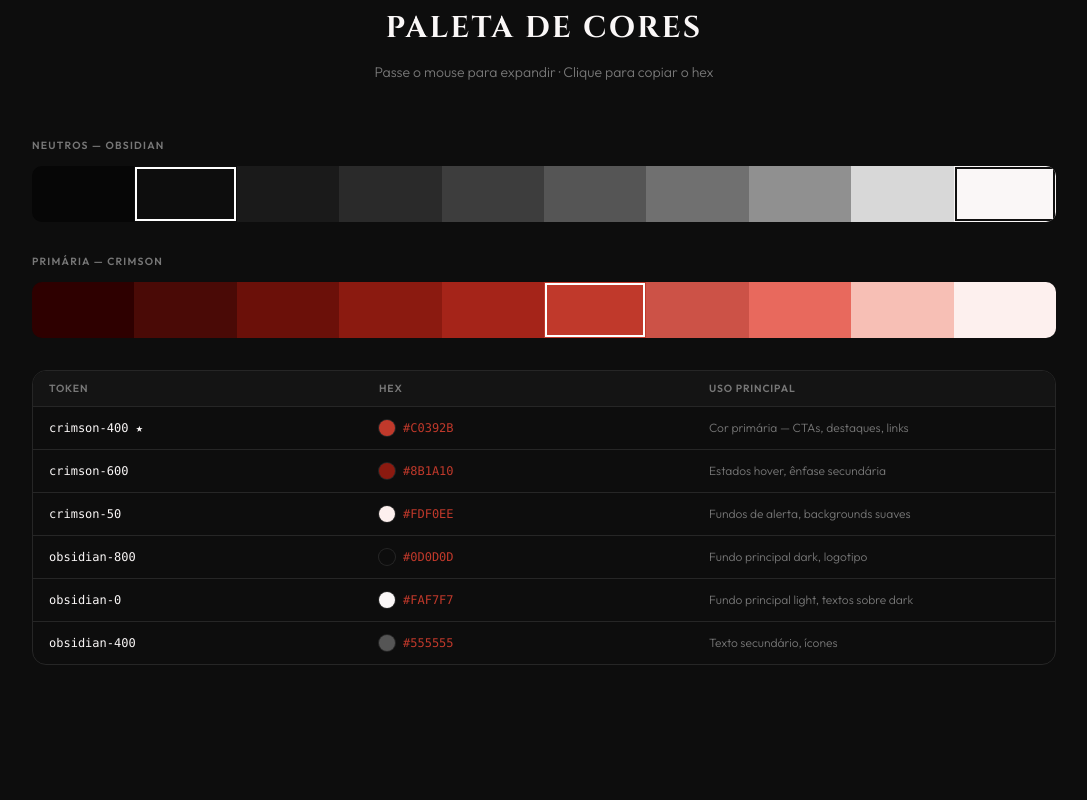
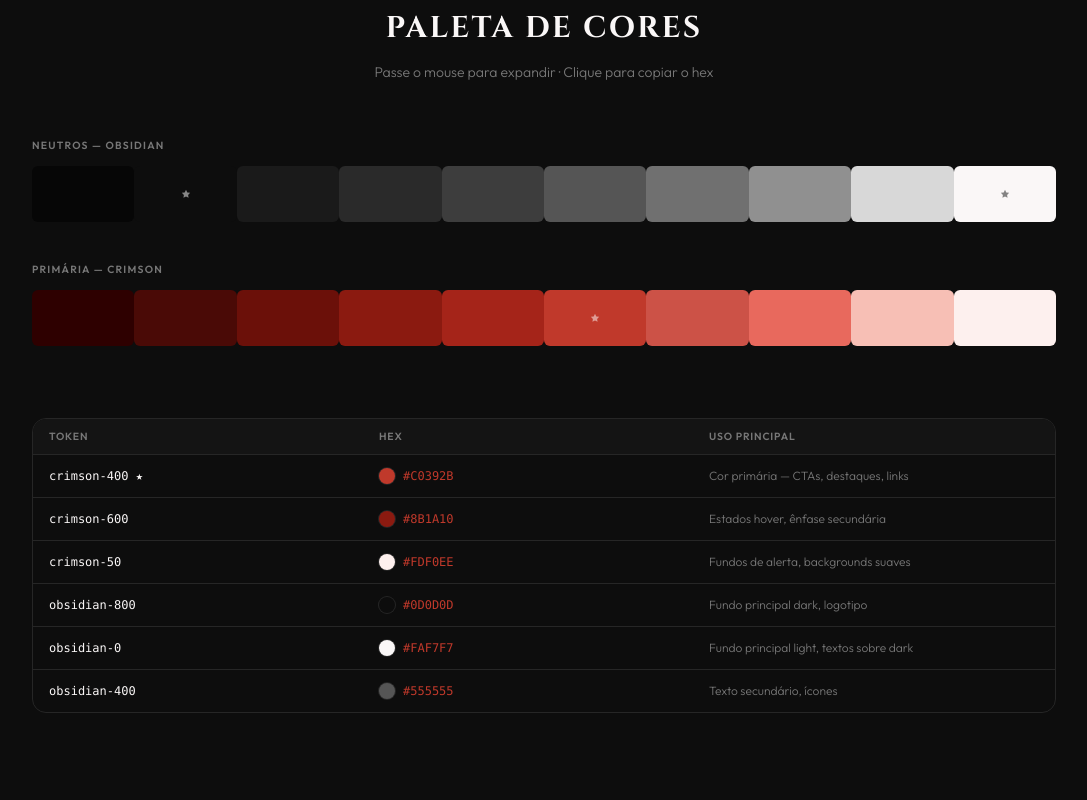
Before and after one commit to mthscnobre/nobilis-tecnologia, a Next.js app: page /manual in a window 1280 px wide. Shown: the part 1700-2500 px from the top of the page, without its empty margins (96-1183 px from the left). Built offline with nearby package versions, Linux system fonts and the light colour scheme.

Commit message:
fix: paleta interativa, navbar dupla resolvida, badge do manual no footer e slider Cinzel

```diff
--- a/app/layout.tsx
+++ b/app/layout.tsx
@@ -3,6 +3,7 @@ import { cinzel, outfit } from "@/lib/fonts";
 import { ThemeProvider } from "@/providers/theme-provider";
 import { Navbar } from "@/components/layout/Navbar";
 import { ScrollTopButton } from "@/components/layout/ScrollTopButton";
+import { NavbarWrapper } from "@/components/layout/NavbarWrapper";
 import "./globals.css";
 
 export const metadata: Metadata = {
@@ -31,7 +32,7 @@ export default function RootLayout({ children }: { children: React.ReactNode })
       <body className="font-outfit antialiased overflow-x-hidden">
         <ThemeProvider>
           <div className="relative z-10">
-            <Navbar />
+            <NavbarWrapper />
             {children}
           </div>
           <ScrollTopButton />
--- a/components/layout/Footer.tsx
+++ b/components/layout/Footer.tsx
@@ -29,21 +29,24 @@ export function Footer() {
               Em latim, Nobilis. Em português, Nobre.
 Uma homenagem ao sobrenome do fundador.
             </p>
-            <a
-              href="/manual"
-              className="font-outfit font-light text-[0.65rem] tracking-[0.1em] uppercase text-[var(--muted-subtle)] hover:text-[var(--primary)] transition-colors duration-200 mt-1"
-            >
-              Manual de Identidade Visual ↗
-            </a>
+
           </div>
 
           <p className="text-[var(--muted)] text-xs font-light tracking-wide">
             Brasília, DF — Brasil
           </p>
 
-          <p className="text-[var(--muted)] text-xs font-light tracking-wide">
-            © 2026 Nobilis Tecnologia
-          </p>
+          <div className="flex flex-col items-center md:items-end gap-2">
+            <a
+              href="/manual"
+              className="inline-flex items-center gap-1.5 px-3 py-1 rounded-full border border-[var(--border)] hover:border-[var(--primary)] font-outfit font-light text-[0.62rem] tracking-[0.1em] uppercase text-[var(--muted)] hover:text-[var(--primary)] transition-all duration-200"
+            >
+              Manual de Identidade Visual ↗
+            </a>
+            <p className="text-[var(--muted)] text-xs font-light tracking-wide">
+              © 2026 Nobilis Tecnologia
+            </p>
+          </div>
 
         </div>
       </div>
--- /dev/null
+++ b/components/layout/NavbarWrapper.tsx
@@ -0,0 +1,13 @@
+"use client";
+
+import { usePathname } from "next/navigation";
+import { Navbar } from "@/components/layout/Navbar";
+
+// Suprime o Navbar do site em rotas que têm navbar própria
+const EXCLUDED = ["/manual"];
+
+export function NavbarWrapper() {
+  const pathname = usePathname();
+  if (EXCLUDED.some(r => pathname.startsWith(r))) return null;
+  return <Navbar />;
+}
--- a/components/manual/ManualPalette.tsx
+++ b/components/manual/ManualPalette.tsx
@@ -2,7 +2,7 @@
 
 import { useState, useCallback } from "react";
 import { motion, AnimatePresence } from "motion/react";
-import { Check, Copy } from "lucide-react";
+import { Check, Copy, Star } from "lucide-react";
 
 const obsidian = [
   { hex: "#060606", name: "900", light: false },
@@ -43,6 +43,8 @@ type SwatchItem = { hex: string; name: string; light: boolean; star?: boolean };
 
 function Swatch({ hex, name, light, star }: SwatchItem) {
   const [copied, setCopied] = useState(false);
+  const [hovered, setHovered] = useState(false);
+
   const copy = useCallback(() => {
     navigator.clipboard?.writeText(hex);
     setCopied(true);
@@ -52,23 +54,52 @@ function Swatch({ hex, name, light, star }: SwatchItem) {
   const fg = light ? "#111111" : "#FFFFFF";
 
   return (
+    <div style={{ flex: 1, position: "relative" }}>
+      {/* Tooltip com hex — fora do motion para não deformar */}
+      {hovered && (
+        <div
+          style={{
+            position: "absolute",
+            bottom: "calc(100% + 8px)",
+            left: "50%",
+            transform: "translateX(-50%)",
+            background: "#0D0D0D",
+            border: "1px solid #262626",
+            color: "#FAF7F7",
+            fontSize: "0.6rem",
+            fontFamily: "monospace",
+            fontWeight: 600,
+            padding: "3px 8px",
+            borderRadius: "4px",
+            whiteSpace: "nowrap",
+            zIndex: 50,
+            pointerEvents: "none",
+          }}
+        >
+          {hex}
+        </div>
+      )}
+
       <motion.div
-      title={`${hex} — clique para copiar`}
         onClick={copy}
-      className="relative cursor-pointer"
-      style={{ flex: 1, height: "56px" }}
-      whileHover={{ scaleY: 1.2, scaleX: 1.05, zIndex: 10 }}
-      transition={{ type: "spring", stiffness: 280, damping: 20 }}
+        onMouseEnter={() => setHovered(true)}
+        onMouseLeave={() => setHovered(false)}
+        className="w-full cursor-pointer"
+        style={{
+          height: "56px",
+          background: hex,
+          position: "relative",
+          borderRadius: "6px",
+        }}
+        whileHover={{ scaleY: 1.5, scaleX: 1.08, zIndex: 10, borderRadius: "8px" }}
+        transition={{ type: "spring", stiffness: 260, damping: 18 }}
       >
-      {/* Cor de fundo */}
-      <div
-        className="absolute inset-0"
-        style={{
-          background: hex,
-          outline: star ? `2px solid ${fg}` : "none",
-          outlineOffset: "-3px",
-        }}
-      />
+        {/* Estrela nos primários — não escala junto */}
+        {star && !copied && !hovered && (
+          <div className="absolute inset-0 flex items-center justify-center" style={{ opacity: 0.5 }}>
+            <Star style={{ color: fg, width: 10, height: 10 }} fill={fg} strokeWidth={0} />
+          </div>
+        )}
 
         {/* Check ao copiar */}
         <AnimatePresence>
@@ -78,33 +109,24 @@ function Swatch({ hex, name, light, star }: SwatchItem) {
               animate={{ opacity: 1 }}
               exit={{ opacity: 0 }}
               className="absolute inset-0 flex items-center justify-center"
-            style={{ background: hex, zIndex: 2 }}
+              style={{ background: hex, borderRadius: "6px" }}
             >
               <Check strokeWidth={2.5} style={{ color: fg, width: 16, height: 16 }} />
             </motion.div>
           )}
         </AnimatePresence>
-
-      {/* Nome no hover */}
-      <motion.span
-        initial={{ opacity: 0 }}
-        whileHover={{ opacity: 1 }}
-        className="absolute bottom-1.5 left-0 right-0 text-center text-[9px] font-mono font-bold"
-        style={{ color: fg, zIndex: 3 }}
-      >
-        {name}
-      </motion.span>
       </motion.div>
+    </div>
   );
 }
 
 function SwatchRow({ swatches, label }: { swatches: SwatchItem[]; label: string }) {
   return (
-    <div className="mb-8">
+    <div className="mb-10">
       <p className="font-outfit text-[0.65rem] font-semibold uppercase tracking-[0.12em] text-[var(--muted)] mb-3">
         {label}
       </p>
-      <div className="flex w-full rounded-[10px] overflow-hidden" style={{ height: "56px" }}>
+      <div className="flex w-full rounded-[10px] overflow-visible" style={{ height: "56px" }}>
         {swatches.map(s => <Swatch key={s.hex} {...s} />)}
       </div>
     </div>
@@ -134,11 +156,13 @@ export function ManualPalette() {
           </p>
         </motion.div>
 
+        {/* Swatches com overflow-visible para o scale não ser cortado */}
         <motion.div
           initial={{ opacity: 0, y: 16 }}
           whileInView={{ opacity: 1, y: 0 }}
           viewport={{ once: true }}
           transition={{ duration: 0.5, delay: 0.1 }}
+          style={{ overflowX: "hidden", overflowY: "visible", paddingBottom: "2rem" }}
         >
           <SwatchRow swatches={obsidian} label="Neutros — Obsidian" />
           <SwatchRow swatches={crimson}  label="Primária — Crimson" />
@@ -150,7 +174,7 @@ export function ManualPalette() {
           whileInView={{ opacity: 1, y: 0 }}
           viewport={{ once: true }}
           transition={{ duration: 0.5, delay: 0.2 }}
-          className="mt-4 border border-[var(--border)] rounded-[14px] overflow-hidden"
+          className="border border-[var(--border)] rounded-[14px] overflow-hidden"
         >
           <div className="grid grid-cols-3 bg-[var(--surface)] px-4 py-2.5 border-b border-[var(--border)]">
             {["Token", "Hex", "Uso principal"].map(h => (
--- a/components/manual/ManualTypography.tsx
+++ b/components/manual/ManualTypography.tsx
@@ -36,7 +36,39 @@ function KineticText({ text, className }: { text: string; className?: string })
   );
 }
 
-// Contador de peso de fonte — slider interativo
+// Slider Cinzel — variable font de 400 a 900
+function CinzelSlider() {
+  const [weight, setWeight] = useState(700);
+  return (
+    <div>
+      <div className="flex items-center justify-between mb-3">
+        <span className="font-outfit text-[0.65rem] text-[var(--muted)] uppercase tracking-[0.1em]">
+          Peso da Fonte
+        </span>
+        <span className="font-mono text-[0.75rem] text-[var(--primary)]">{weight}</span>
+      </div>
+      <input
+        type="range" min={400} max={900} step={100} value={weight}
+        onChange={e => setWeight(Number(e.target.value))}
+        className="w-full accent-[#C0392B] cursor-pointer"
+      />
+      <div
+        className="mt-4 text-[2rem] text-[var(--foreground)] tracking-[0.08em] transition-all duration-300 leading-tight"
+        style={{ fontFamily: "var(--font-cinzel), serif", fontWeight: weight }}
+      >
+        NOBILIS TECNOLOGIA
+      </div>
+      <div
+        className="text-[0.875rem] text-[var(--muted)] tracking-[0.14em] uppercase mt-2 transition-all duration-300"
+        style={{ fontFamily: "var(--font-cinzel), serif", fontWeight: weight }}
+      >
+        Desenvolvimento · Consultoria · Sistemas
+      </div>
+    </div>
+  );
+}
+
+// Slider Outfit — peso interativo
 function WeightSlider() {
   const [weight, setWeight] = useState(400);
 
@@ -135,6 +167,11 @@ export function ManualTypography() {
             H2 · Peso 600 · Títulos de seção e cabeçalhos<br />
             H3 · Peso 400 · Labels, subtítulos, chamadas uppercase
           </div>
+
+          {/* Slider Cinzel */}
+          <div className="p-6 rounded-[12px] bg-[var(--surface-2,#1E1E1E)] border border-[var(--border)] mt-4">
+            <CinzelSlider />
+          </div>
         </motion.div>
 
         {/* Card Outfit — Slider de peso interativo */}
```
Lines whose indentation alone changed are shown as unchanged.
